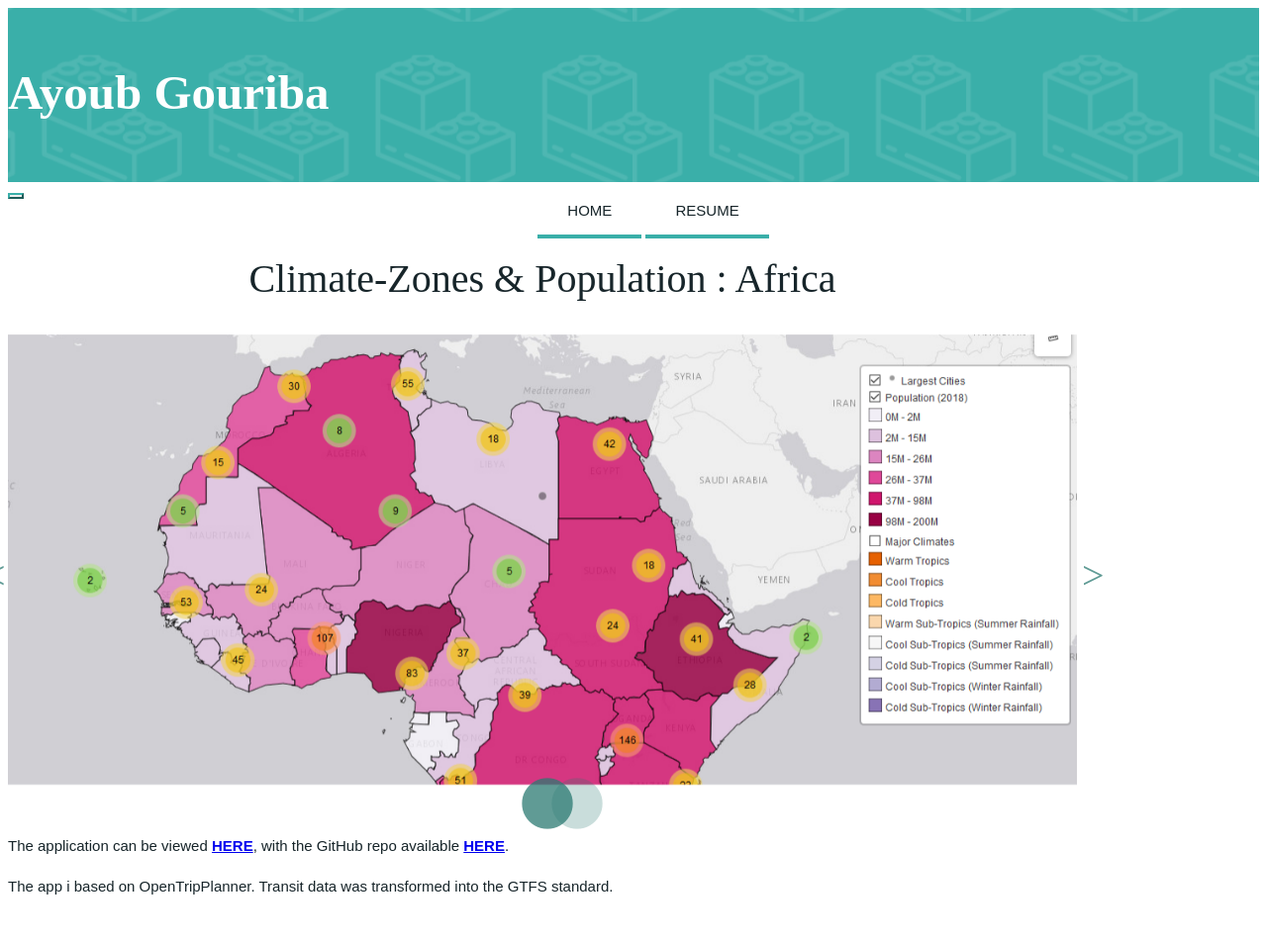
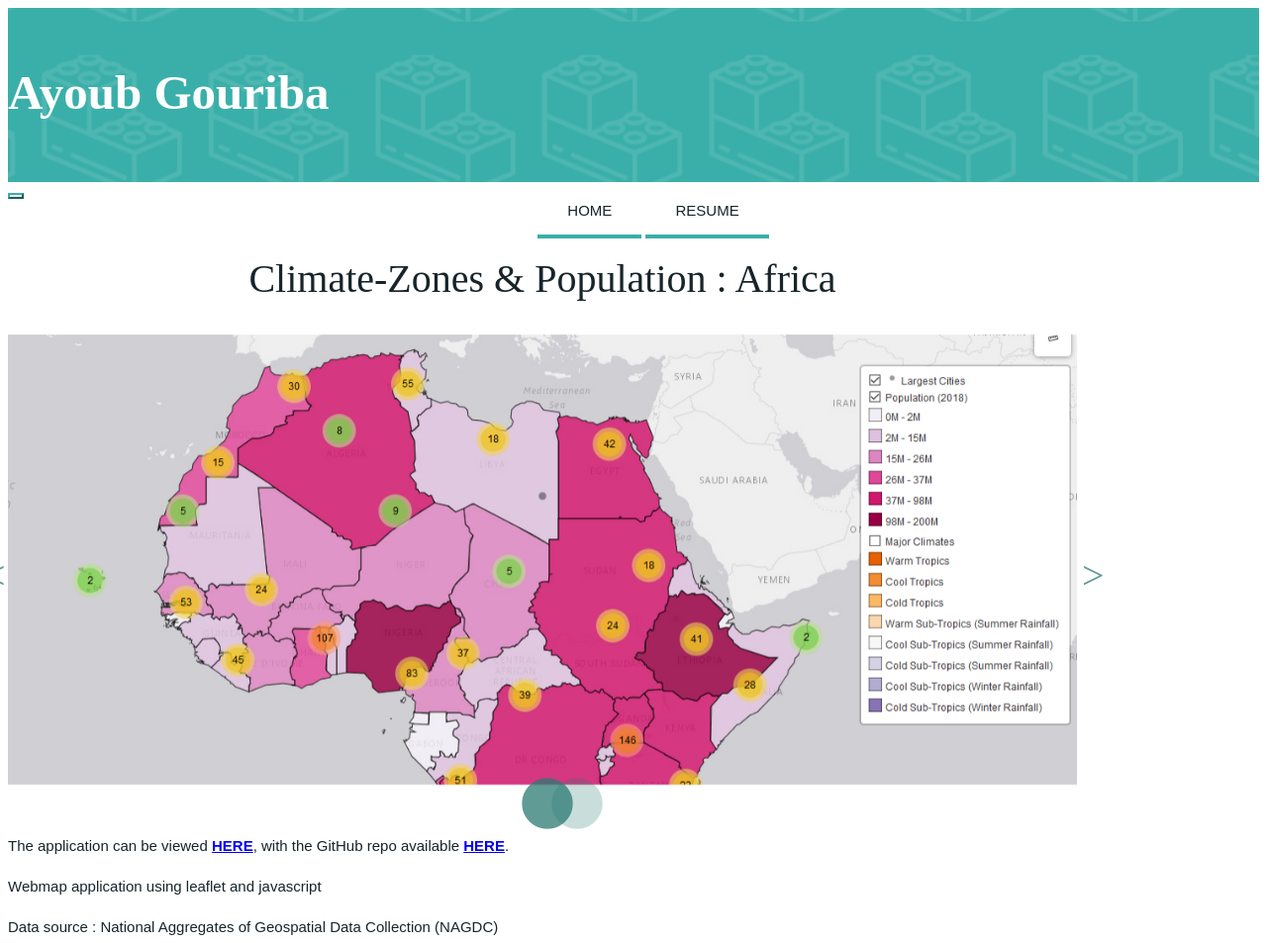
Before and after one commit to ayoubgouriba/ayoubgouriba.github.io, a plain HTML site: page AfricaClimateZonesPopulation.html in a window 1280 px wide. Shown: the top 953 px of the page at 99% size. Drawn offline with nearby package versions, Linux system fonts and the light colour scheme; some icons are missing; files whose address does not match are found by name; a web font is replaced by a local one.

Commit message:
Update AfricaClimateZonesPopulation.html

```diff
--- a/AfricaClimateZonesPopulation.html
+++ b/AfricaClimateZonesPopulation.html
@@ -77,9 +77,9 @@
                     <br>
                     <p>The application can be viewed <a href="https://ayoubgouriba.github.io/Africa-Climate-Zones-Population/index.html" target="_blank"><strong>HERE</strong></a>, with the GitHub repo available <a href="https://github.com/ayoubgouriba/Africa-Climate-Zones-Population" target="_blank"><strong>HERE</strong></a>.</p>
                     <br>
-                    <p>The app i based on OpenTripPlanner. Transit data was transformed into the GTFS standard.</p>
+                    <p>Webmap application using leaflet and javascript</p>
                     <br>
-                    <p></p>
+                    <p>Data source : National Aggregates of Geospatial Data Collection (NAGDC)</p>
 					<br>
 
                 </article>
```
